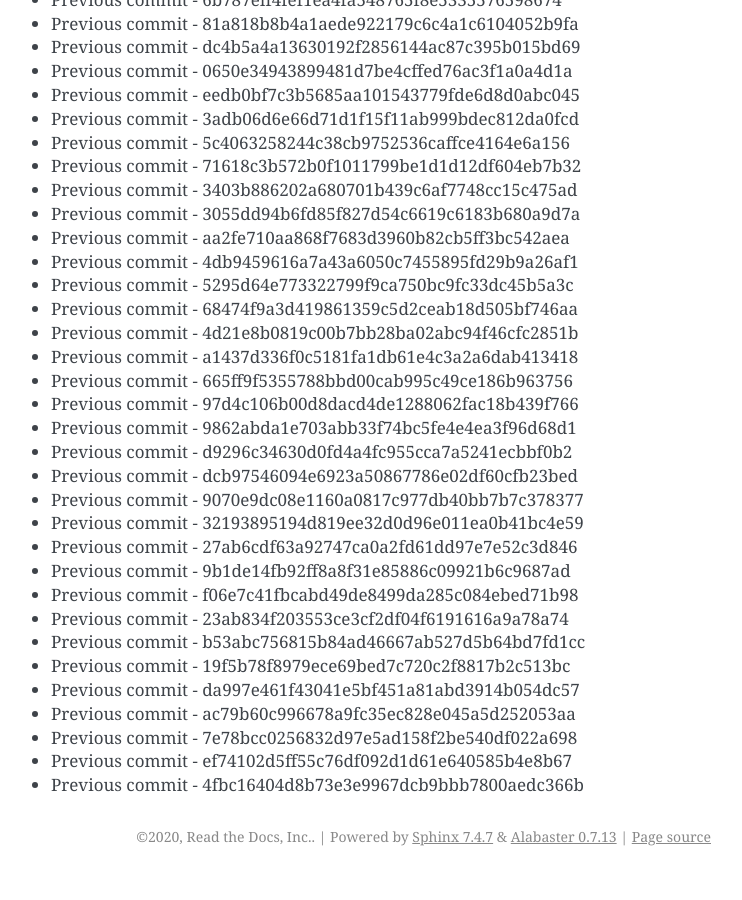
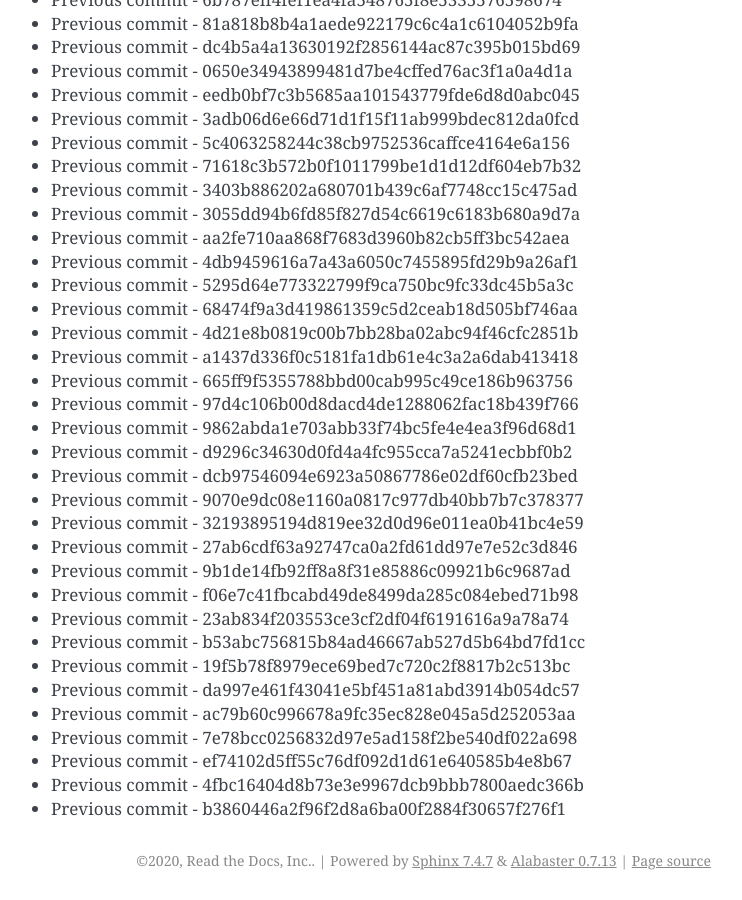
Before and after one commit to readthedocs/rtd-git-stresstest, a Sphinx documentation site: the page built from docs/updates.rst, in a window 1280 px wide and 900 px high, scrolled down 85444 px. Shown: the whole window, without its empty margins (399-1141 px from the left). Built offline with Sphinx 7.4.7, drawn with Linux system fonts in a browser that asks for light colours; before the commit the page ends 86320 px from its top, so only the background shows below that.

Commit message:
Generating commit from previous: b3860446a2f96f2d8a6ba00f2884f30657f276f1

```diff
--- a/docs/updates.rst
+++ b/docs/updates.rst
@@ -3622,3 +3622,4 @@ It can be tested for any performance characteristics.
 * Previous commit - 7e78bcc0256832d97e5ad158f2be540df022a698
 * Previous commit - ef74102d5ff55c76df092d1d61e640585b4e8b67
 * Previous commit - 4fbc16404d8b73e3e9967dcb9bbb7800aedc366b
+* Previous commit - b3860446a2f96f2d8a6ba00f2884f30657f276f1
```
